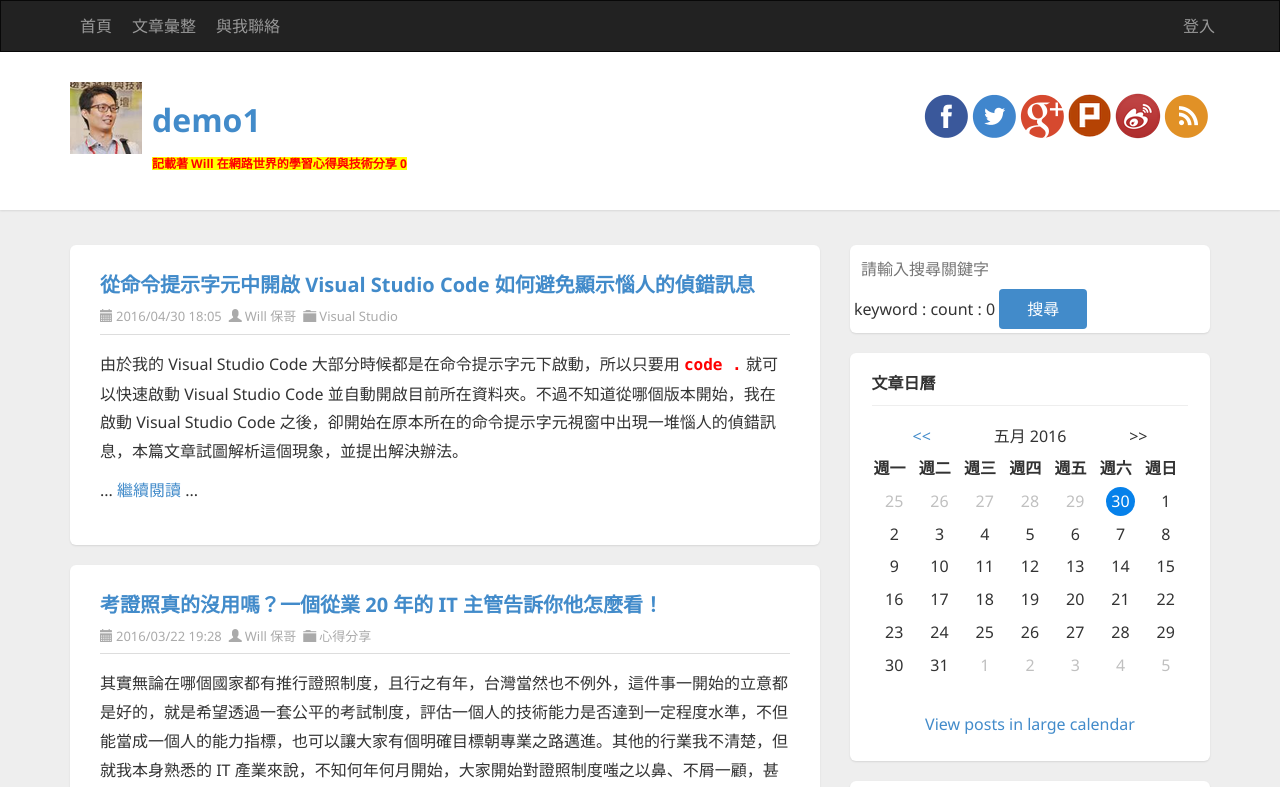
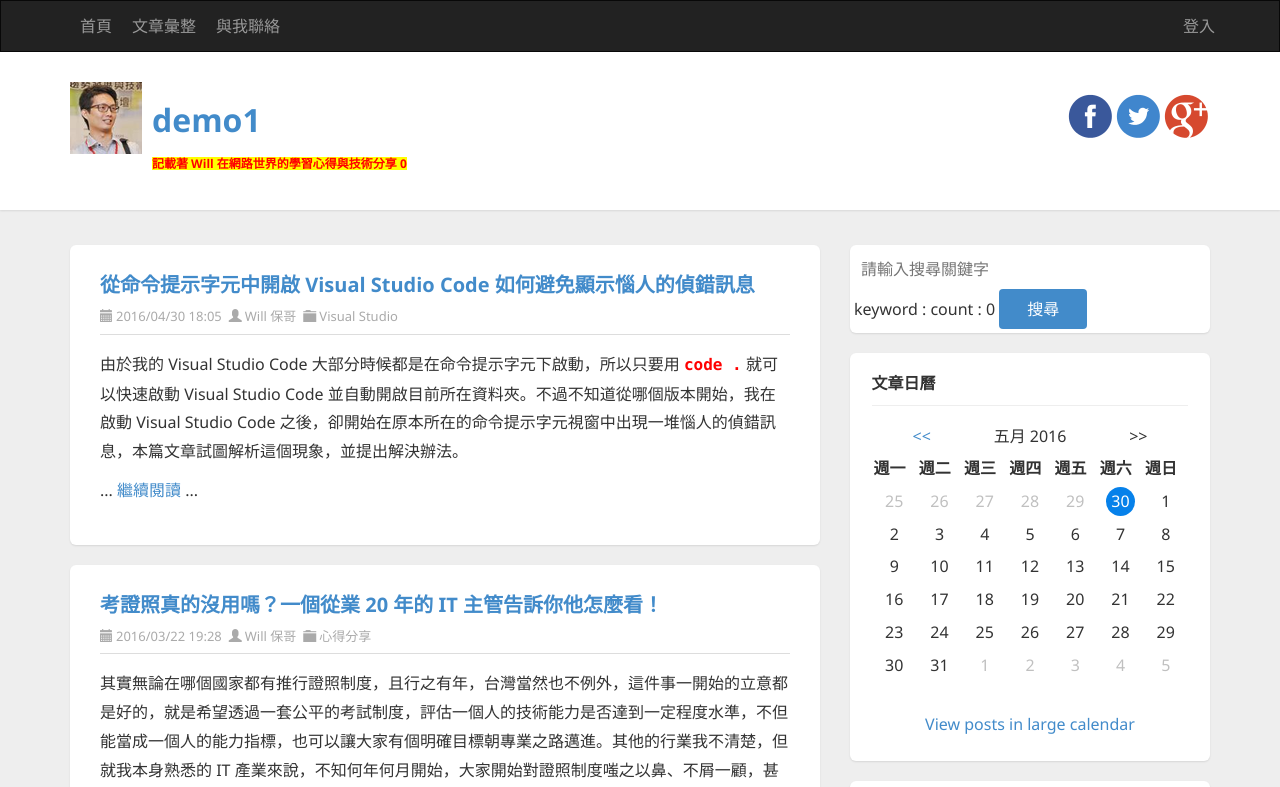
Before and after one commit to dongsu-iis/learn-angular, an Angular app: page / in a window 1280 px wide. Shown: the top 787 px of the page. Built offline with nearby package versions, Linux system fonts and the light colour scheme.

Commit message:
ng-switch

```diff
--- a/src/app/header/header.component.html
+++ b/src/app/header/header.component.html
@@ -34,7 +34,9 @@
           在網路世界的學習心得與技術分享 {{counter}}</h3>
       </div>
 
-      <div id="social-icons" class="pull-right social-icon" *ngIf="counter % 2 == 0">
+      <div id="social-icons" class="pull-right social-icon">
+        <ng-container [ngSwitch]="counter % 2">
+          <ng-container *ngSwitchCase="0">
             <a href="https://www.facebook.com/will.fans" title="Will 保哥的技術交流中心" target="_blank">
               <img src="/assets/images/facebook.png">
             </a>
@@ -43,7 +45,8 @@
             </a>
             <a href="https://plus.google.com/+WillHuang" title="Will Huang (保哥) on Google+" target="_blank">
               <img src="/assets/images/googleplus.png">
-        </a>
+            </a></ng-container>
+          <ng-container *ngSwitchCase="1">
             <a href="http://www.plurk.com/willh" title="★★★ Will 保哥的噗浪 ★★★" target="_blank">
               <img src="/assets/images/plurk.png">
             </a>
@@ -53,6 +56,9 @@
             <a href="http://blog.miniasp.com/syndication.axd" title="RSS 訂閱" target="_blank">
               <img src="/assets/images/rss.png">
             </a>
+          </ng-container>
+          <ng-container *ngSwitchDefault>N/A</ng-container>
+        </ng-container>
       </div>
 
     </div>
```
Lines whose indentation alone changed are shown as unchanged.
